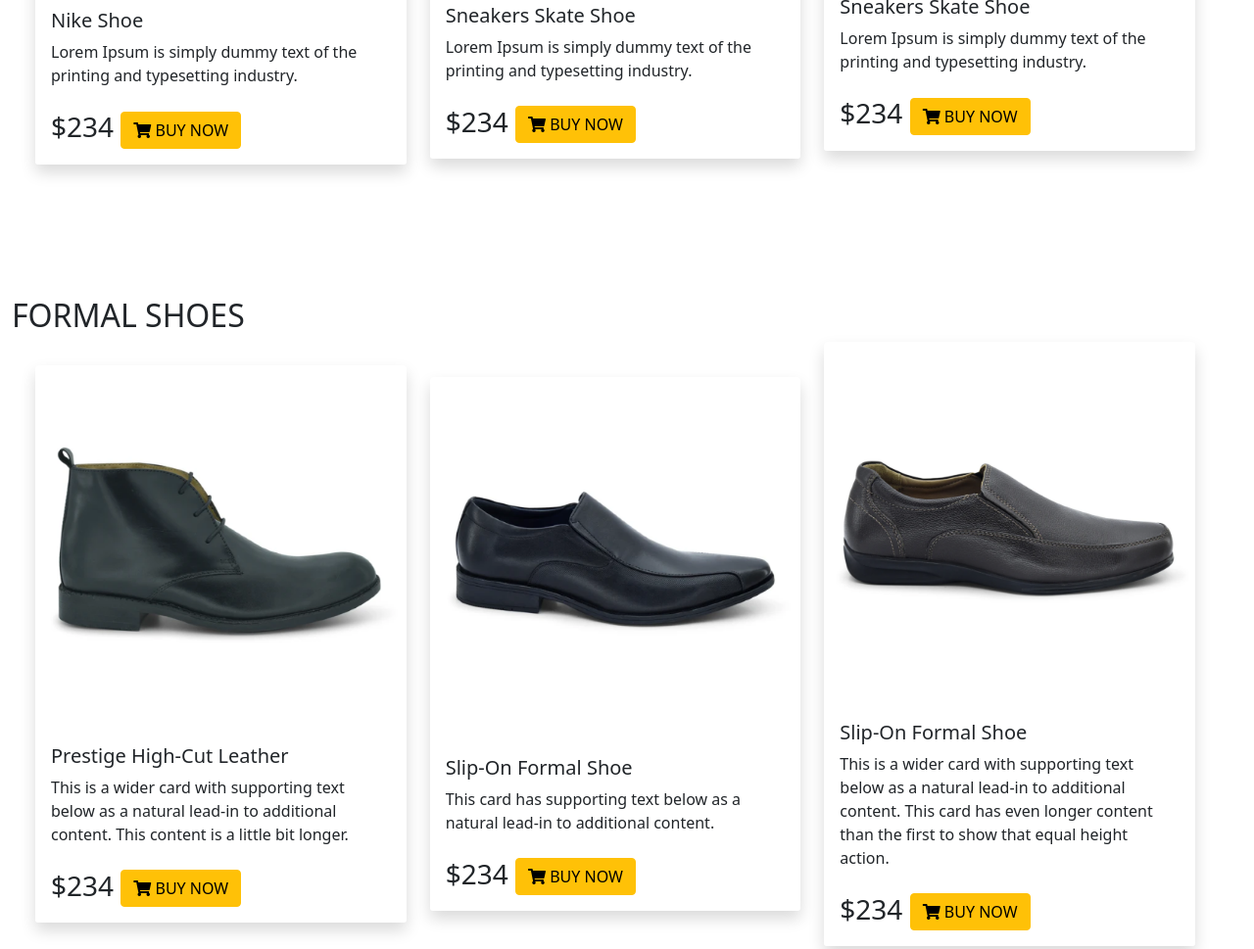
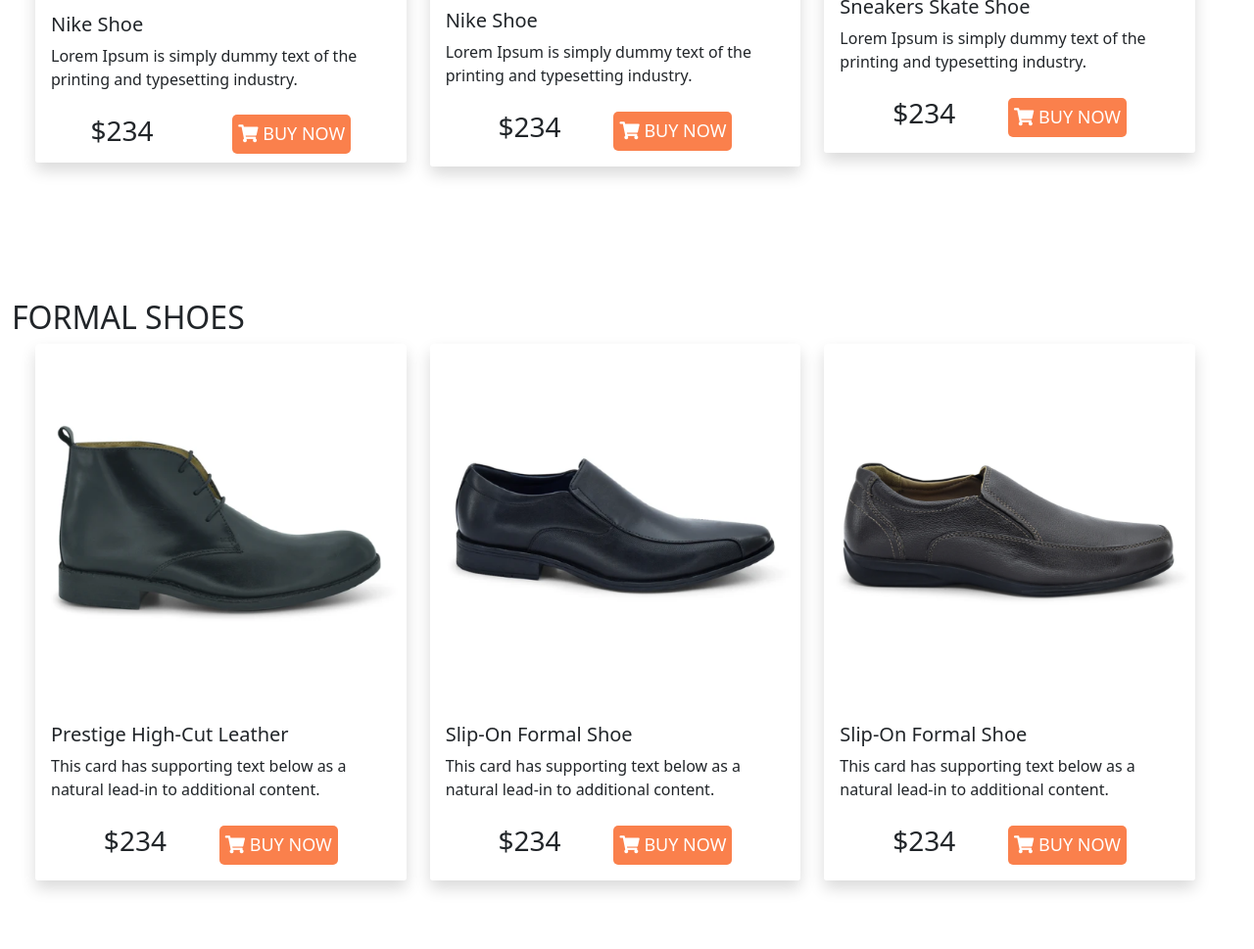
Before and after one commit to ahmedriaz-engineer/ahmed-shoes, a plain HTML site: page index.html in a window 1280 px wide. Shown: the part 1498-2467 px from the top of the page at 98% size. Drawn offline with Linux system fonts and the light colour scheme.

Commit message:
[final-commit]

```diff
--- a/css/style.css
+++ b/css/style.css
@@ -5,7 +5,7 @@
 
 }
 .navbar-brand-name{
-    font-size: 50px;
+    font-size: larger;
     font-weight: 700;
     height: 100px;
 }
@@ -33,3 +33,12 @@ span{
     font-size: larger;
     color: #fa804c;
 }
+.buttons{
+    background-color:#fa804c;
+    color: white;
+    height: 40px;
+    font-size: large;
+    border: 0;
+    border-radius: 5px;
+
+}
--- a/index.html
+++ b/index.html
@@ -43,7 +43,7 @@
       </div>
     </div>
   </nav>
-  <main >
+  <main>
     <section class="container-fluid" style="padding-top: 135px;" id="home">
 
       <div class="row container-fluid align-items-center">
@@ -54,8 +54,7 @@
           <p>Lorem ipsum dolor sit amet consectetur adipisicing elit. Porro accusantium, ea assumenda quidem modi iusto.
             Facilis illum ipsum hic ut.</p>
           <div class="card-footer border-0 bg-white">
-            <h3><button class="buttons btn btn-warning"><i class="fas fa-shopping-cart"></i> BUY
-                NOW</button></h3>
+            <h3><button class="buttons"><i class="fas fa-shopping-cart"></i> BUY NOW</button></h3>
           </div>
         </div>
       </div>
@@ -72,22 +71,20 @@
               <h5 class="card-title">Nike Shoe</h5>
               <p class="card-text">Lorem Ipsum is simply dummy text of the printing and typesetting industry.</p>
             </div>
-            <div class="card-footer border-0 bg-white">
-              <h3>$234 <button class="buttons btn btn-warning "><i class="fas fa-shopping-cart"></i> BUY
-                NOW</button></h3>
+            <div class="card-footer border-0 bg-white d-flex justify-content-evenly">
+              <h3>$234</h3> <h3></h3><button class="buttons"><i class="fas fa-shopping-cart"></i> BUY NOW</button></h3>
             </div>
           </div>
         </div>
         <div class="col">
-          <div class="card h-100 shadow border-0 rounded">
-            <img src="images/Photos/image 5.png" class="card-img-top" alt="...">
+          <div class="card h-100 shadow border-0 rounded casual-card">
+            <img src="images/Photos/Daco_1703273 1.png" class="card-img-top " alt="...">
             <div class="card-body">
-              <h5 class="card-title">Sneakers Skate Shoe </h5>
+              <h5 class="card-title">Nike Shoe</h5>
               <p class="card-text">Lorem Ipsum is simply dummy text of the printing and typesetting industry.</p>
             </div>
-            <div class="card-footer border-0 bg-white">
-              <h3>$234 <button class="buttons btn btn-warning"><i class="fas fa-shopping-cart"></i> BUY
-                NOW</button></h3>
+            <div class="card-footer border-0 bg-white d-flex justify-content-evenly">
+              <h3>$234</h3> <h3><button class="buttons"><i class="fas fa-shopping-cart"></i> BUY NOW</button></h3>
             </div>
           </div>
         </div>
@@ -98,9 +95,8 @@
               <h5 class="card-title">Sneakers Skate Shoe </h5>
               <p class="card-text">Lorem Ipsum is simply dummy text of the printing and typesetting industry.</p>
             </div>
-            <div class="card-footer border-0 bg-white">
-              <h3>$234 <button class="buttons btn btn-warning"><i class="fas fa-shopping-cart"></i> BUY
-                NOW</button></h3>
+            <div class="card-footer border-0 bg-white d-flex justify-content-evenly">
+              <h3>$234 </h3><h3><button class="buttons"><i class="fas fa-shopping-cart"></i> BUY NOW</button></h3>
             </div>
           </div>
         </div>
@@ -116,12 +112,10 @@
             <img src="images/Photos/Mask Group.png" class="card-img-top " alt="...">
             <div class="card-body">
               <h5 class="card-title">Prestige High-Cut Leather</h5>
-              <p class="card-text">This is a wider card with supporting text below as a natural lead-in to additional
-                content. This content is a little bit longer.</p>
+              <p class="card-text">This card has supporting text below as a natural lead-in to additional content.</p>
             </div>
-            <div class="card-footer border-0 bg-white">
-              <h3>$234 <button class="buttons btn btn-warning"><i class="fas fa-shopping-cart"></i> BUY
-                NOW</button></h3>
+            <div class="card-footer border-0 bg-white d-flex justify-content-evenly">
+              <h3>$234 </h3><h3><button class="buttons"><i class="fas fa-shopping-cart"></i> BUY NOW</button></h3>
             </div>
           </div>
         </div>
@@ -132,9 +126,9 @@
               <h5 class="card-title">Slip-On Formal Shoe</h5>
               <p class="card-text">This card has supporting text below as a natural lead-in to additional content.</p>
             </div>
-            <div class="card-footer border-0 bg-white">
-              <h3>$234 <button class="buttons btn btn-warning"><i class="fas fa-shopping-cart"></i> BUY
-                NOW</button></h3>
+            <div class="card-footer border-0 bg-white d-flex justify-content-evenly">
+              <h3>$234</h3>
+              <h3><button class="buttons"><i class="fas fa-shopping-cart"></i> BUY NOW</button></h3>
             </div>
           </div>
         </div>
@@ -143,12 +137,11 @@
             <img src="images/Photos/Rectangle 39.png" class="card-img-top" alt="...">
             <div class="card-body">
               <h5 class="card-title">Slip-On Formal Shoe</h5>
-              <p class="card-text">This is a wider card with supporting text below as a natural lead-in to additional
-                content. This card has even longer content than the first to show that equal height action.</p>
+              <p class="card-text">This card has supporting text below as a natural lead-in to additional content.</p>
             </div>
-            <div class="card-footer border-0 bg-white ">
-              <h3>$234 <button class="buttons btn btn-warning"><i class="fas fa-shopping-cart"></i> BUY
-                NOW</button></h3>
+            <div class="card-footer border-0 bg-white d-flex justify-content-evenly">
+              <h3>$234</h3>
+              <h3><button class="buttons"><i class="fas fa-shopping-cart"></i> BUY NOW</button></h3>
             </div>
           </div>
         </div>
@@ -262,7 +255,7 @@
     </section>
   </main>
   <footer class="text-center mt-5">
-    <small >
+    <small>
       Copyright 2021, Ahmed Shoes, Bangladesh, Inc. All Right Reserved.
     </small>
   </footer>
```
